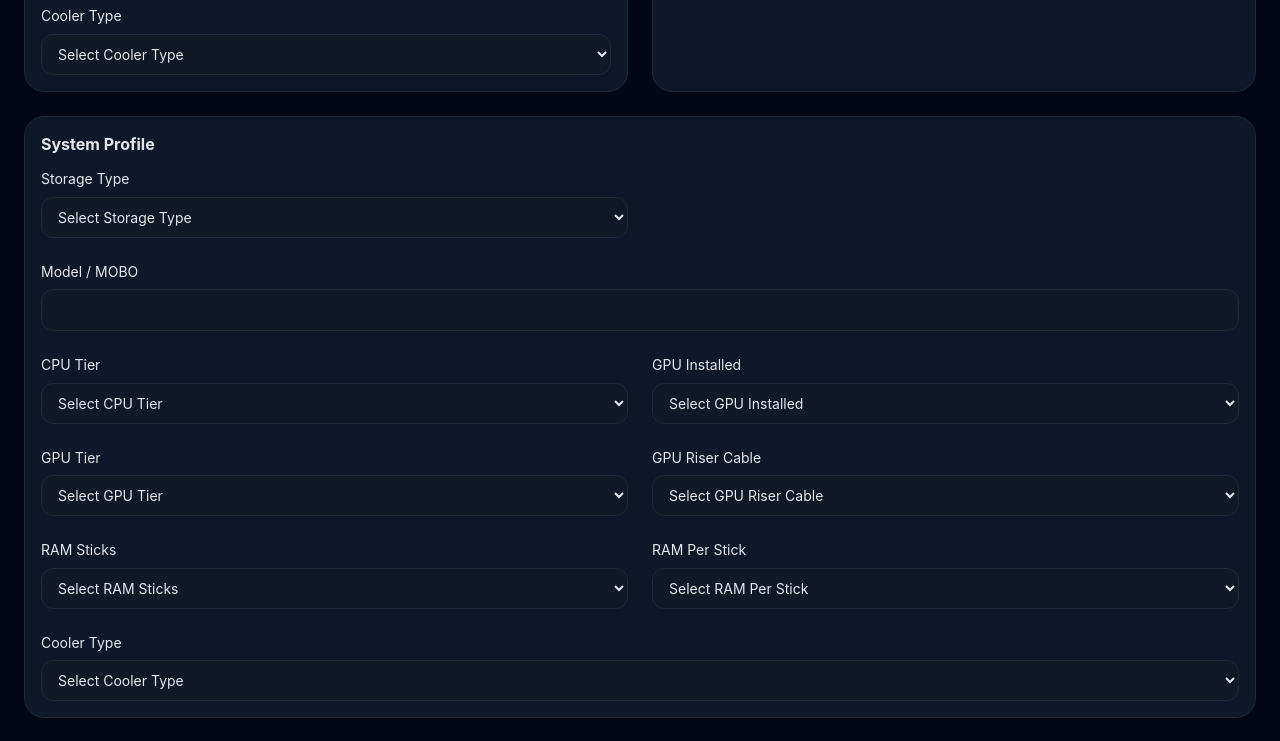
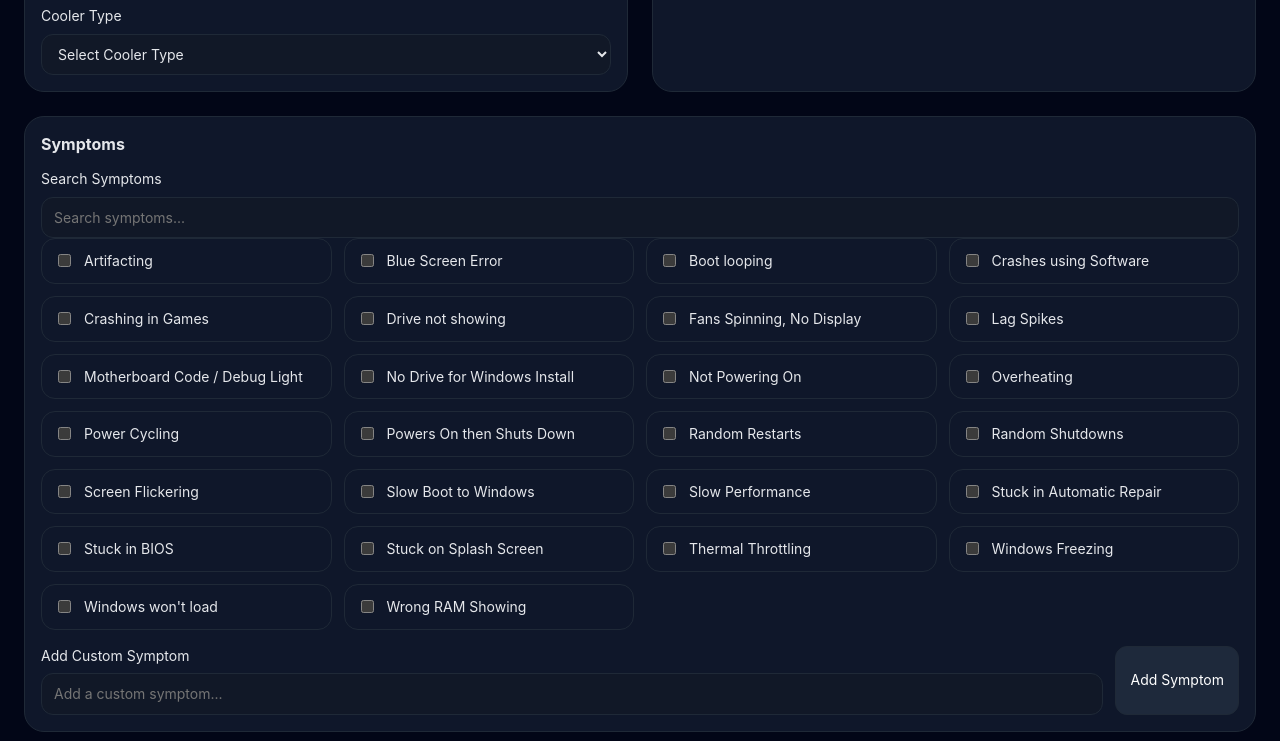
Before and after one commit to zediac41/computer-diagnostic-assistant, a React (Vite) app: page / in a window 1280 px wide. Shown: the part 1140-1881 px from the top of the page. Built offline with nearby package versions, Linux system fonts and the light colour scheme.

Commit message:
Remove duplicate SystemProfile component

```diff
--- a/src/App.tsx
+++ b/src/App.tsx
@@ -165,7 +165,6 @@ export default function App() {
               </div>
               <CommonQuestions form={form} />
             </div>
-            <SystemProfile form={form} updateForm={updateForm} />
             <Symptoms
               form={form}
               updateSymptoms={(next) => updateForm("visibleSymptoms", next)}
```
